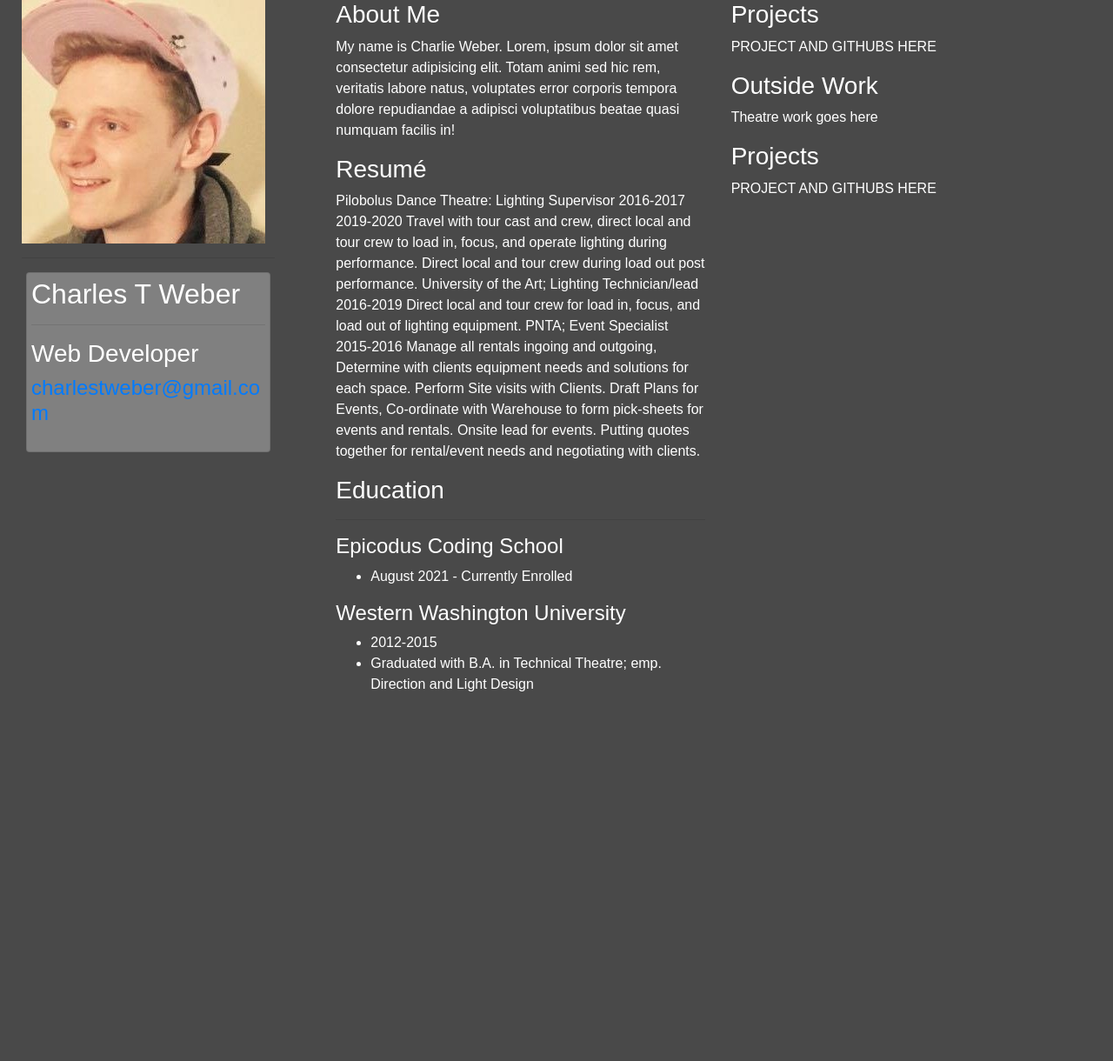
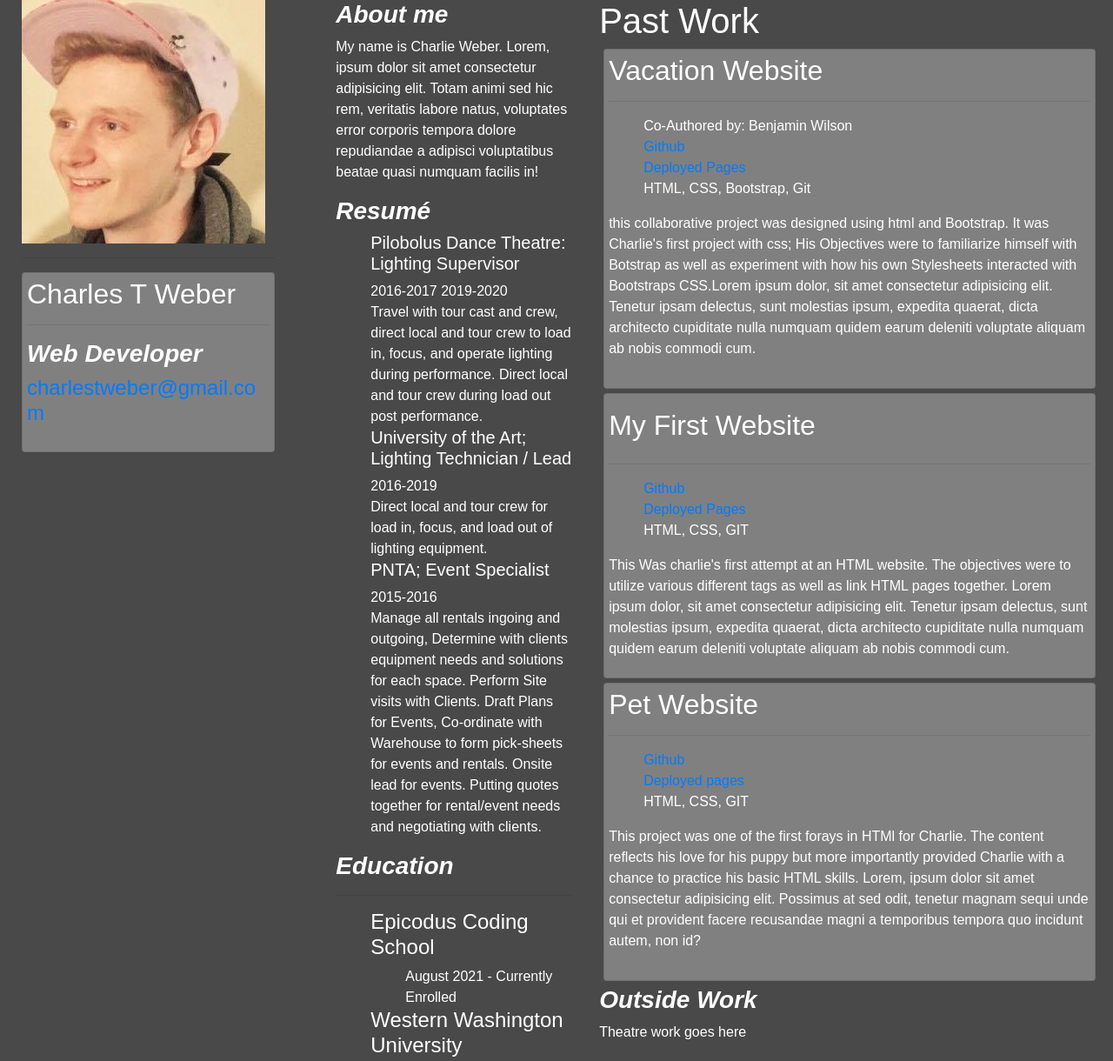
Before and after one commit to CharWeber/portfolio-CV, a plain HTML site: page index.html in a window 1280 px wide. Shown: the top 1220 px of the page at 87% size. Before the commit the page ends 815 px from the top, so only its background shows below. Drawn offline with Linux system fonts and the light colour scheme.

Commit message:
Add links to github work, fill content for past work cards

```diff
--- a/css/styles.css
+++ b/css/styles.css
@@ -2,6 +2,9 @@ body{
   background-color: rgb(73, 73, 73);
   color:white;
   font-family:Arial, Helvetica, sans-serif
+}
+.container{
+  margin-right:5px;
 }
 .card{
   background-color: grey;
@@ -11,3 +14,10 @@ body{
 .row{
   margin-left:10px;
 }
+ul{
+  list-style: none;
+}
+h3{
+  font-style: italic;
+  font-weight: bold;
+}
--- a/index.html
+++ b/index.html
@@ -7,10 +7,10 @@
 </head>
 <body>
   <div class="row">
-    <div class="col-3">
+    <div class="col-3 mx-auto">
       <img src="img/Placeholder.jpg" alt="Charlie Weber">
       <hr>
-      <div class="card">
+      <div class="card mx-auto">
         <div class="card-title">
           <h2>Charles T Weber</h2>
           <hr>
@@ -25,10 +25,10 @@
       <div class="col-9">
         <div class="container">
           <div class="row">
-            <div class="col-6">
+            <div class="col-4">
               <div classs="card">
                 <div class="card-title">
-                  <h3>About Me</h3>
+                  <h3>About me</h3>
                   <div class="card-text">
                     <p>My name is Charlie Weber. Lorem, ipsum dolor sit amet consectetur adipisicing elit. Totam animi sed hic rem, veritatis labore natus, voluptates error corporis tempora dolore repudiandae a adipisci voluptatibus beatae quasi numquam facilis in!</p>
                   </div>
@@ -38,15 +38,17 @@
                 <div class="card-title">
                   <h3>Resumé</h3>
                   <div class="card-text">
-                    <p>Pilobolus Dance Theatre: Lighting Supervisor
-                      2016-2017 2019-2020
-                      Travel with tour cast and crew, direct local and tour crew to load in, focus, and operate lighting during performance. Direct local and tour crew during load out post performance.
-                      University of the Art; Lighting Technician/lead
-                      2016-2019
-                      Direct local and tour crew for load in, focus, and load out of lighting equipment.
-                      PNTA; Event Specialist
-                      2015-2016
-                      Manage all rentals ingoing and outgoing, Determine with clients equipment needs and solutions for each space. Perform Site visits with Clients. Draft Plans for Events, Co-ordinate with Warehouse to form pick-sheets for events and rentals. Onsite lead for events. Putting quotes together for rental/event needs and negotiating with clients.</p>
+                    <ul>
+                      <li><h5>Pilobolus Dance Theatre: Lighting Supervisor</h5></li>
+                      <li>2016-2017 2019-2020</li>
+                      <li>Travel with tour cast and crew, direct local and tour crew to load in, focus, and operate lighting during performance. Direct local and tour crew during load out post performance.</li>
+                      <li><h5>University of the Art; Lighting Technician / Lead</h5></li>
+                      <li>2016-2019</li>
+                      <li>Direct local and tour crew for load in, focus, and load out of lighting equipment.</li>
+                      <li><h5>PNTA; Event Specialist</h5></li>
+                      <li>2015-2016</li>
+                      <li>Manage all rentals ingoing and outgoing, Determine with clients equipment needs and solutions for each space. Perform Site visits with Clients. Draft Plans for Events, Co-ordinate with Warehouse to form pick-sheets for events and rentals. Onsite lead for events. Putting quotes together for rental/event needs and negotiating with clients.</li>
+                    </ul>
                   </div>
                 </div>
               </div>
@@ -55,25 +57,78 @@
                   <h3>Education</h3>
                   <hr>
                   <div class="card-text">
-                    <h4>Epicodus Coding School</h4>
+                    <ul>
+                    <li><h4>Epicodus Coding School</h4></li>
+                    <li>
                       <ul>
                         <li>August 2021 - Currently Enrolled</li>
                       </ul>
-                    <h4>Western Washington University</h4>
+                    </li>
+                    <li><h4>Western Washington University</h4>
                       <ul>
                         <li>2012-2015</li>
-                      <li> Graduated with B.A. in Technical Theatre; emp. Direction and Light Design</li>
+                        <li> Graduated with B.A. in Technical Theatre; emphasis Direction and Light Design</li>
                       </ul>
+                    </li>
                   </div>
                 </div>
               </div>
             </div>
-            <div class="col-6">
+            <div class="col-8">
               <div classs="card">
+                <h1>Past Work</h1>
+                <div class="card">
                   <div class="card-title">
-                  <h3>Projects</h3>
+                    <h2>Vacation Website</h2>
                       <div class="card-text">
-                    <p>PROJECT AND GITHUBS HERE</p>
+                        <hr>
+                        <ul>
+                          <li>Co-Authored by: Benjamin Wilson</li>
+                          <li>
+                            <a href="https://github.com/CharWeber/vacation_site">Github</a>
+                          </li>
+                          <li>
+                            <a href="https://charweber.github.io/vacation_site/">Deployed Pages</a>
+                          </li>
+                          <li> HTML, CSS, Bootstrap, Git</li>
+                        </ul>
+                        <p>this <span class="highlight">collaborative project</span> was designed using html and Bootstrap. It was Charlie's first project with css; His Objectives were to familiarize himself with Botstrap as well as experiment with how his own Stylesheets interacted with Bootstraps CSS.Lorem ipsum dolor, sit amet consectetur adipisicing elit. Tenetur ipsam delectus, sunt molestias ipsum, expedita quaerat, dicta architecto cupiditate nulla numquam quidem earum deleniti voluptate aliquam ab nobis commodi cum.</p>
+                    </div>
+                  </div>
+                            </div>
+                <div class="card">
+                  <div class="card-title"></div>
+                  <h2>My First Website</h2>
+                  <hr>
+                    <div class="card-text">
+                      <ul>
+                        <li>
+                          <a href="https://github.com/CharWeber/My-First-Webpage">Github</a>
+                        </li>
+                        <li>
+                          <a href="https://charweber.github.io/My-First-Webpage/">Deployed Pages</a>
+                        </li>
+                        <li>HTML, CSS, GIT</li>
+                      </ul>
+                      <p>This Was charlie's first attempt at an HTML website. The objectives were to utilize various different tags as well as link HTML pages together. Lorem ipsum dolor, sit amet consectetur adipisicing elit. Tenetur ipsam delectus, sunt molestias ipsum, expedita quaerat, dicta architecto cupiditate nulla numquam quidem earum deleniti voluptate aliquam ab nobis commodi cum.</p>
+                </div>
+                          </div>
+                <div class="card">
+                  <div class="card-title">
+                    <h2>Pet Website</h2>
+                    <hr>
+                      <div class="card-text">
+                        <ul>
+                          <li>
+                            <a href="https://github.com/CharWeber/Rusty-Homepage">Github</a>
+                          </li>
+                          <li>
+                            <a href="https://charweber.github.io/Rusty-Homepage/">Deployed pages</a>
+                          </li>
+                          <li>HTML, CSS, GIT</li>
+                        </ul>
+                        <p>This project was one of the first forays in HTMl for Charlie. The content reflects his love for his puppy but more importantly provided Charlie with a chance to practice his <span class="highlight">basic HTML skills</span>. Lorem, ipsum dolor sit amet consectetur adipisicing elit. Possimus at sed odit, tenetur magnam sequi unde qui et provident facere recusandae magni a temporibus tempora quo incidunt autem, non id?</p>
+                  </div>
                 </div>
                           </div>
               </div>
```
Lines whose indentation alone changed are shown as unchanged.
